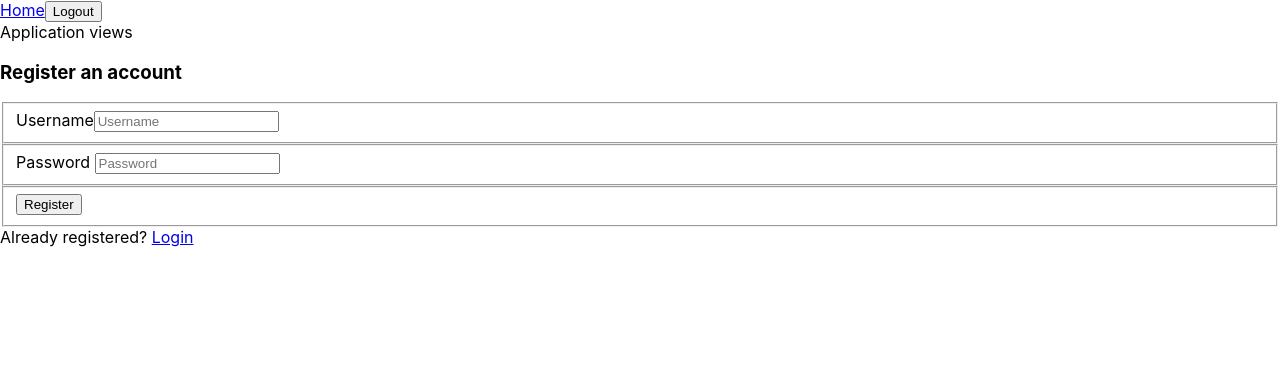
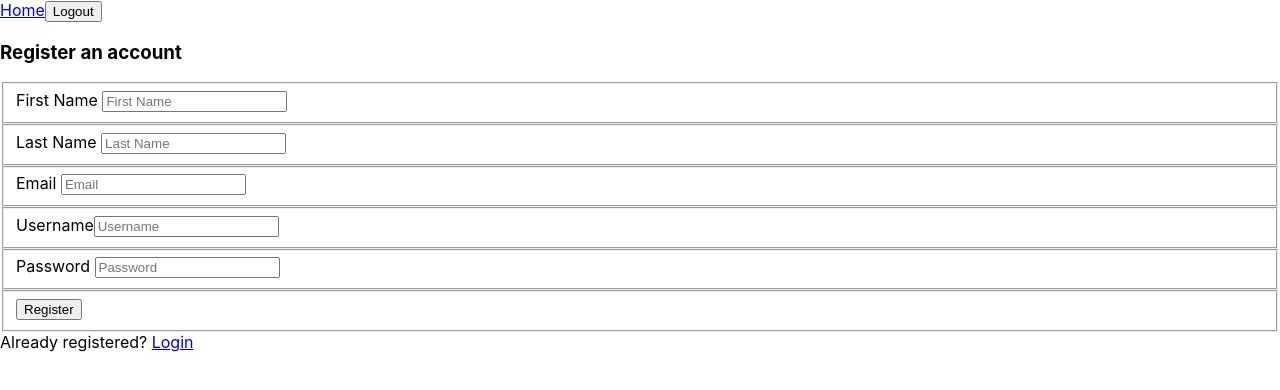
Before and after one commit to noahtaggart/shinyhunters, a React (Create React App) app: page /register in a window 1280 px wide. Shown: the top 390 px of the page. Built offline with nearby package versions, Linux system fonts and the light colour scheme; sample sign-in values are in the browser's storage.

Commit message:
working on all hunts being displayed ran into react rendering error

```diff
--- a/package.json
+++ b/package.json
@@ -6,6 +6,7 @@
     "@testing-library/jest-dom": "^5.14.1",
     "@testing-library/react": "^11.2.7",
     "@testing-library/user-event": "^12.8.3",
+    "fractional": "^1.0.0",
     "react": "^17.0.2",
     "react-dom": "^17.0.2",
     "react-router-dom": "^5.3.0",
--- a/src/components/ApplicationViews.js
+++ b/src/components/ApplicationViews.js
@@ -1,10 +1,11 @@
 import React from "react"
 import { Route } from "react-router-dom"
+import { AllHunts } from "./hunts/AllHunts"
 
 export const ApplicationViews = () => {
     return <>
-        <main>
-            Application views
-        </main>
+        <Route exact path='/'>
+            <AllHunts />
+        </Route>
     </>
 }
--- a/src/components/auth/AuthManager.js
+++ b/src/components/auth/AuthManager.js
@@ -1,5 +1,8 @@
+import Settings from "../repositories/Settings"
+
+
 export const registerUser = (user) => {
-  return fetch("http://localhost:8000/register", {
+  return fetch(`${Settings.remoteURL}/register`, {
     method: "POST",
     headers: {
       "Content-Type": "application/json",
@@ -11,7 +14,7 @@ export const registerUser = (user) => {
 }
 
 export const loginUser = (user) => {
-  return fetch("http://127.0.0.1:8000/login", {
+  return fetch(`${Settings.remoteURL}/login`, {
     method: "POST",
     headers: {
       "Content-Type": "application/json",
--- a/src/components/auth/Register.js
+++ b/src/components/auth/Register.js
@@ -7,6 +7,9 @@ import './Auth.css'
 export const Register = () => {
   const username = useRef()
   const password = useRef()
+  const email = useRef()
+  const lastName = useRef()
+  const firstName = useRef()
   const history = useHistory()
 
   const handleRegister = (e) => {
@@ -14,12 +17,15 @@ export const Register = () => {
 
     const newUser = {
       "username": username.current.value,
-      "password": password.current.value
+      "password": password.current.value,
+      "email": email.current.value,
+      "last_name": lastName.current.value,
+      "first_name": firstName.current.value
     }
 
     registerUser(newUser).then(res => {
       if ("token" in res) {
-        localStorage.setItem("lu_token", res.token)
+        localStorage.setItem("auth_token", res.token)
         history.push("/")
       }
     })
@@ -29,6 +35,20 @@ return (
   <main>
     <form onSubmit={handleRegister}>
       <h3>Register an account</h3>
+
+      <fieldset>
+        <label htmlFor="inputFirstName"> First Name </label>
+        <input ref={firstName} type="firstName" name="firstName" placeholder="First Name" required />
+      </fieldset>
+      <fieldset>
+        <label htmlFor="inputLastName"> Last Name </label>
+        <input ref={lastName} type="lastName" name="lastName" placeholder="Last Name" required />
+
+      </fieldset>
+      <fieldset>
+        <label htmlFor="inputEmail"> Email </label>
+        <input ref={email} type="email" name="email" placeholder="Email" required />
+      </fieldset>
       <fieldset>
         <label htmlFor="inputUsername">Username</label>
         <input ref={username} type="text" name="username" placeholder="Username" required />
--- /dev/null
+++ b/src/components/hunts/AllHunts.js
@@ -0,0 +1,23 @@
+import React, { useState, useEffect } from 'react'
+import { HuntCard } from './HuntCard'
+import { getAllHunts } from './HuntManager'
+
+export const AllHunts = () => {
+    const [allHunts, setHunts] = useState([])
+
+
+    useEffect(() => {
+        getAllHunts()
+            .then(setHunts)
+    }, []
+    )
+
+    return <>
+    {allHunts.length > 0 ?
+        allHunts.map((hunt) => {
+            return <HuntCard hunt={hunt} />})
+    :""}
+
+    </>
+
+}
--- /dev/null
+++ b/src/components/hunts/HuntCard.js
@@ -0,0 +1,45 @@
+import React, { useState, useEffect } from 'react'
+
+export const HuntCard = (hunt) => {
+    const [shinyCharmOdds, setShinyCharmOdds] = useState()
+    const [defaultOdds, setDefaultOdds] = useState()
+
+    useEffect(() => {
+    var Fraction = require('fractional').Fraction
+    .then(setShinyCharmOdds(new Fraction(hunt?.method.shiny_charm_odds)).toString())
+    .then(setDefaultOdds(new Fraction(hunt?.method.default_odds)).toString())
+    }, [hunt])
+
+
+    return (
+
+        <>
+            <div key={`huntNumber--${hunt.id}`} className='huntCard'>
+                <div className='HuntImageBlock'>
+                    <div className='PokemonHuntImage'><img src={hunt.pokemon.default_sprite} />
+                    </div>
+                    <div className='PokemonHuntSpecies'>{hunt.pokemon.name}
+                    </div>
+                </div>
+                <div className='HuntEncounterBlock'>
+                    <div className='NumberOfEncounters'>
+                        Number of Encounters - {hunt.encounters}
+                    </div>
+                    {hunt.shiny_charm === true ?
+                    <div className='HuntOdds'>
+
+                        Hunt Odds: {shinyCharmOdds}  </div>
+                        :
+                        <div className='HuntOdds'>
+
+                        Hunt Odds: {defaultOdds}  </div>
+                        }
+                </div>
+                <div className='HuntTrainerBlock'>
+                    caught by {hunt.trainer.user.username}
+                    in {hunt.game.title} using the {hunt.method.name} method
+                </div>
+            </div>
+        </>
+    )
+}
--- /dev/null
+++ b/src/components/hunts/HuntManager.js
@@ -0,0 +1,10 @@
+import Settings from "../repositories/Settings"
+
+export const getAllHunts = () => {
+    return fetch(`${Settings.remoteURL}/hunts`, {
+        headers: {
+          "Authorization": `Token ${localStorage.getItem("auth_token")}`
+        }
+      })
+    .then(res => res.json())
+}
--- /dev/null
+++ b/src/components/repositories/Settings.js
@@ -0,0 +1,3 @@
+export default {
+    remoteURL:"http://localhost:8000",
+}
```
Also changed, not shown: 1 other file (tests, documents, lock files or other folders).
